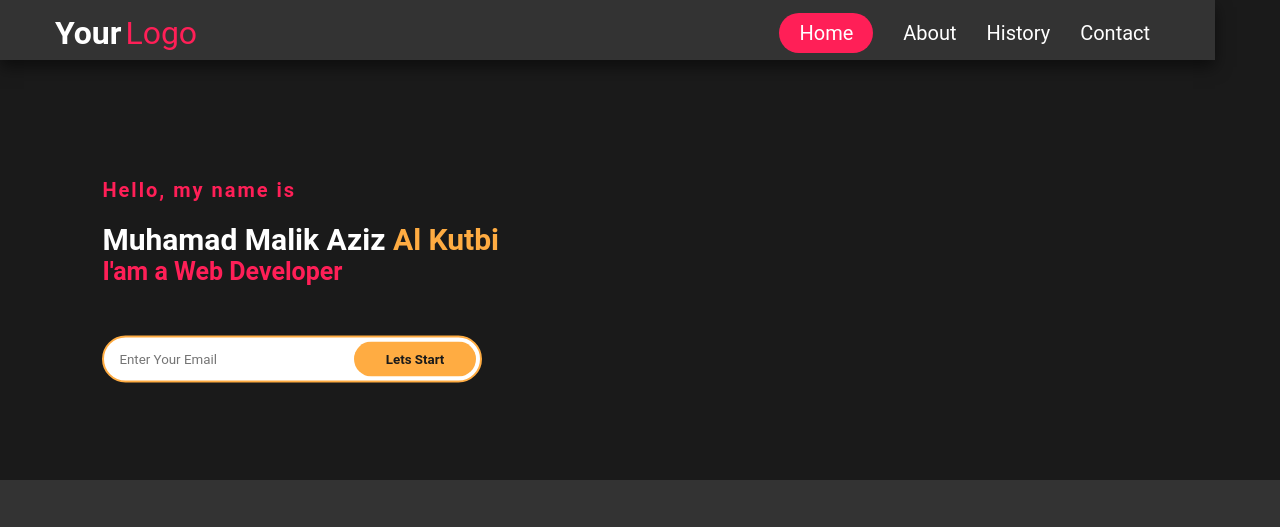
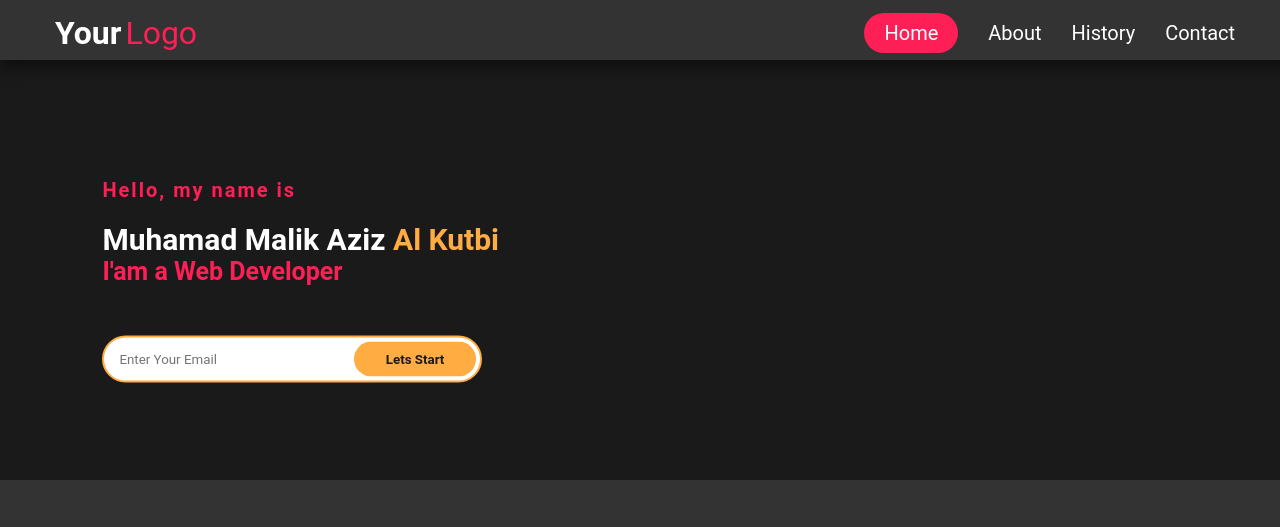
Before and after one commit to malikazizalk/tugasGithub1, a plain HTML site: page index.html in a window 1280 px wide. Shown: the top 527 px of the page. Drawn offline with Linux system fonts and the light colour scheme.

Commit message:
update wrapper nav

```diff
--- a/css/style.css
+++ b/css/style.css
@@ -17,7 +17,7 @@
     display: flex;
     justify-content: space-between;
     align-items: center;
-    width: 1215px;
+    width: 1300px;
     height: 60PX;
     background-color: #333333;
     padding-top: 5px;
```
